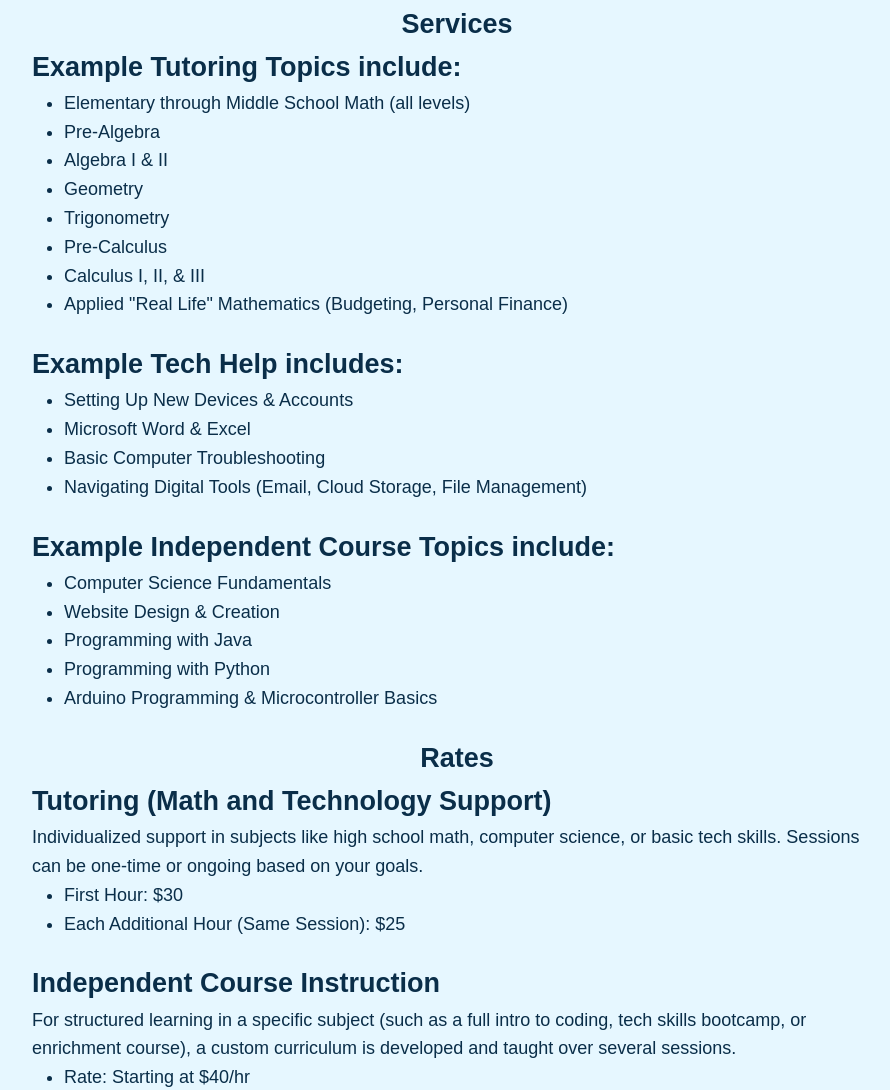
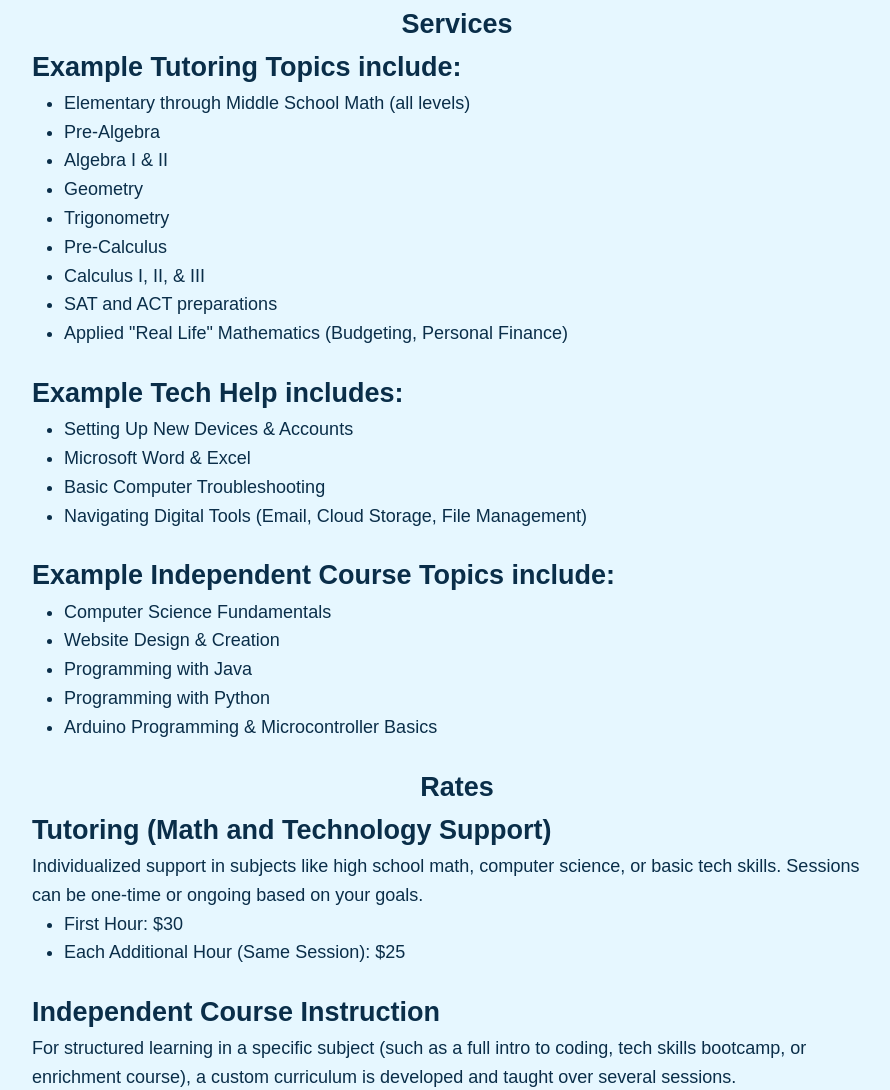
Before and after one commit to MrsZimmerman/Tutoring, a plain HTML site: page index.html in a window 1280 px wide. Shown: the part 1263-2353 px from the top of the page, without its empty margins (208-1098 px from the left). Drawn offline with Linux system fonts and the light colour scheme.

Commit message:
Update index.html

```diff
--- a/index.html
+++ b/index.html
@@ -73,6 +73,7 @@
 		<li>Trigonometry</li>
 		<li>Pre-Calculus</li>
 		<li>Calculus I, II, & III</li>
+		<li>SAT and ACT preparations</li>
 		<li>Applied "Real Life" Mathematics (Budgeting, Personal Finance)</li>
 	</ul>
 	<p class ="littleSpacer"></p>
```
